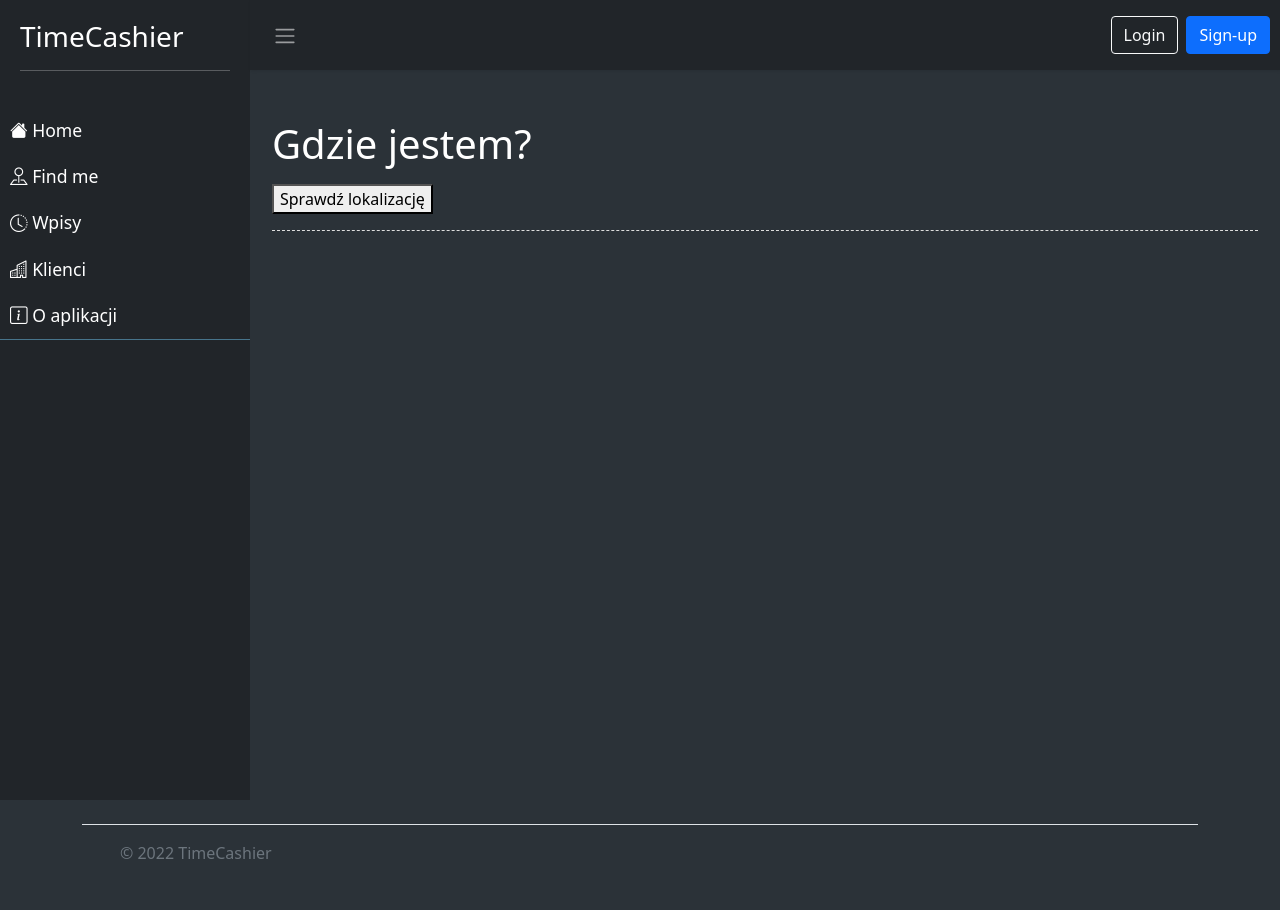
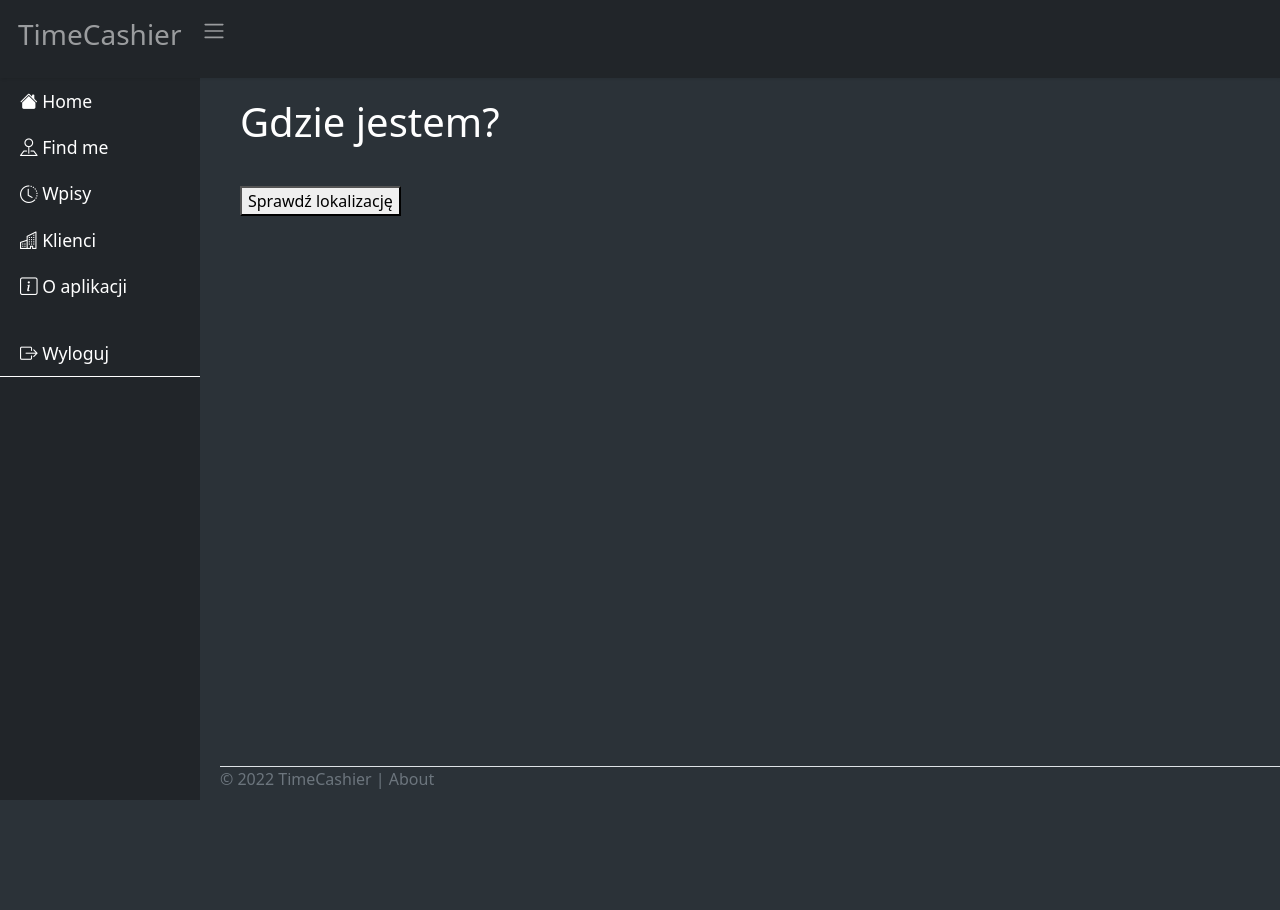
Before and after one commit to piotrfura/timecashier, a Django app: page /whereami/ in a window 1280 px wide. After the commit the page ends 800 px from the top, so only its background shows below. Run offline with Django 4.2, Linux system fonts and the light colour scheme; some libraries are stand-ins or nearby versions.

Commit message:
base grid layout, sidebar collapse js, whereami link to maps

```diff
--- a/timecashier/entries/static/entries/js/findme.js
+++ b/timecashier/entries/static/entries/js/findme.js
@@ -1,24 +1,23 @@
 const findMyLocation = () => {
     const status = document.querySelector('.status');
-    var mapslink = document.createElement('a');
-    mapslink.innerHTML = "Znajdź mnie w Google Maps";
+    var mapslink = document.querySelector('.mapslink');
+
 
     const success = (position) => {
         console.log(position)
         const latitude = position.coords.latitude;
         const longitude = position.coords.longitude;
 
-        console.log(latitude + ' ' + longitude)
-        const geoApiUrl = `https://api.bigdatacloud.net/data/reverse-geocode-client?latitude=${latitude}&longitude=${longitude}&localityLanguage=pl`
-        console.log(geoApiUrl)
+        console.log(latitude + ' ' + longitude);
+        const geoApiUrl = `https://api.bigdatacloud.net/data/reverse-geocode-client?latitude=${latitude}&longitude=${longitude}&localityLanguage=pl`;
+        console.log(geoApiUrl);
 
         fetch(geoApiUrl)
         .then(res => res.json())
         .then(data => {
             status.textContent = 'Znajdujesz się w ' + data.countryName + ', ' + data.city + ', ' + data.locality;
-            //mapslink.href = `http://maps.google.com/maps?q=${latitude},${longitude}`;
-            mapslink.setAttribute("href", `http://maps.google.com/maps?q=${latitude},${longitude}`);
-            document.body.appendChild(mapslink)
+            mapslink.textContent = 'Sprawdź na mapie'
+            mapslink.href = `http://maps.google.com/maps?q=${latitude},${longitude}`;
         })
 
     }
--- a/timecashier/entries/templates/entries/whereami.html
+++ b/timecashier/entries/templates/entries/whereami.html
@@ -3,13 +3,18 @@
 {% load static %}
 {% block style %}<link href="{% static 'entries/css/style.css' %}" rel="stylesheet">{% endblock %}
 
+
+
 {% block title %}Gdzie jestem{% endblock %}
 {% block content %}
 <h1>Gdzie jestem?</h1>
+
 <p class="status"></p>
+<a class="mapslink" target="_blank"></a><br>
 
 <button class="find-location">Sprawdź lokalizację</button>
 <script src="{% static 'entries/js/findme.js' %}"></script>
 
-<p></p>
+
+
 {% endblock %}
--- a/timecashier/main/static/main/css/style.css
+++ b/timecashier/main/static/main/css/style.css
@@ -6,6 +6,7 @@ body, html {
     color: white;
     height:  100%;
     width: 100%;
+    min-height: 100%;
 
 }
 
@@ -25,52 +26,32 @@ a:focus {
 }
 
 .navbar {
-    padding: 15px 10px;
+    grid-area: header;
+    padding: 10px 10px;
     background: #fff;
     border: none;
-    border-radius: 0;
-    margin-bottom: 40px;
+    border-radius: 0px;
+    margin-bottom: 0px;
     box-shadow: 1px 1px 3px rgba(0, 0, 0, 0.1);
-    min-width: 100%;
-}
 
-.navbar-btn {
-    box-shadow: none;
-    outline: none !important;
-    border: none
-}
 
-.line {
-    width: 100%;
-    height: 1px;
-    border-bottom: 1px dashed #ddd
-}
-
-.wrapper {
-    height: auto;
-    display: flex;
-    width: 1170px;
-    align-items: stretch;
-    min-height: 100%;
-    min-width: 100%;
-
-    width: 90%;
-    max-width: 1170px;
-    margin-left: auto;
-    margin-right: auto;
 }
 
 #sidebar {
-    min-width: 250px;
-    max-width: 250px;
+    grid-area: menu;
+    min-width: 0px;
+    max-width: 200px;
     background: rgb(33,37,41);
     color: #fff;
-    transition: all 0.3s
+    transition: all 0.2s;
+
+
 }
 
-#sidebar.active {
-    margin-left: -250px
+#sidebar .collapse {
+    display: none;
 }
+
 
 #sidebar .sidebar-header {
     padding: 20px;
@@ -79,94 +60,58 @@ a:focus {
 
 #sidebar ul.components {
     padding: 0px 0px;
-    border-bottom: 1px solid #47748b
-}
-
-#sidebar ul p {
-    padding: 10px;
-    font-size: 15px;
-    display: block;
-    color: #fff
+    border-bottom: 1px solid #fff
 }
 
 #sidebar ul li a {
     padding: 10px;
     font-size: 1.1em;
-    display: block
+    display: block;
+    margin-left: 10px;
+    margin-right: 10px;
+
 }
 
 #sidebar ul li a:hover {
     color: #fff;
-    background: #0b5ed7
+    background: #0b5ed7;
+    margin-right: 10px;
 }
 
-#sidebar ul li.active>a,
-a[aria-expanded="true"] {
-    color: #fff;
-    background: #318fb5
-}
 
-a[data-toggle="collapse"] {
-    position: relative
-}
-
-.dropdown-toggle::after {
+#main {
+    grid-area: main;
     display: block;
-    position: absolute;
-    top: 50%;
-    right: 20px;
-    transform: translateY(-50%)
-}
-
-ul ul a {
-    font-size: 0.9em !important;
-    padding-left: 30px !important;
-    background: #318fb5
-}
-
-ul.CTAs {
-    padding: 20px
-}
-
-ul.CTAs a {
-    text-align: center;
-    font-size: 0.9em !important;
-    display: block;
-    border-radius: 5px;
-    margin-bottom: 5px
-}
-
-a.download,
-a.download:hover {
-    background: #318fb5;
-    color: #fff
-}
-
-#content {
-    width: 1170px;
-    padding: 20px;
-    min-height: 100vh;
-    transition: all 0.3s;
-    min-width:  auto;
+    margin: 20px;
 
 }
 
-.content-wrapper {
-    padding: 10px;
-    height:  100%;
-    min-width: 100%;
+.right { grid-area: right;
+ overflow:auto}
+
+.footer { grid-area: footer;
 }
 
-@media(maz-width:768px) {
+.grid-container {
+  display: grid;
+  grid-template-areas:
+    'header header header'
+    'menu main right'
+    'menu footer footer';
+  grid-template-columns: 220px 1fr 20px;
+  grid-gap: 0px;
+  background-color: #2b3238;
+  padding: 0px;
+  position: fixed;
+  top: 0;
+  left: 0;
+  right: 0;
+  bottom: 0;
+  grid-template-rows: 2fr 20fr 1fr;
+      overflow:auto
+}
+
+@media(max-width:768px) {
     #sidebar {
-        margin-left: -250px
-    }
-
-    #sidebar.active {
-        margin-left: 0px
-    }
-
-    #sidebarCollapse span {
-        display: none
     }
 }
--- /dev/null
+++ b/timecashier/main/static/main/js/sidebar.js
@@ -0,0 +1,15 @@
+$(document).ready(function(){
+    $("#sidebarCollapse").on('click', function(){
+    if($("#sidebar").is(":visible")){
+        $("#sidebar").toggleClass('collapse');
+        $(".grid-container").css("grid-template-columns", "0px 1fr 100px");
+     }else{
+        $("#sidebar").toggleClass('collapse');
+        $(".grid-container").css("grid-template-columns", "220px 1fr 100px");
+     }
+      return false;
+
+
+//    $(".grid-container").toggleClass('red');
+    });
+});
--- a/timecashier/main/templates/main/about.html
+++ b/timecashier/main/templates/main/about.html
@@ -1,8 +1,12 @@
 {% extends "main/base.html" %}
+{% load static %}
 
 {% block title %}O aplikacji{% endblock %}
 {% block content %}
 <h1>O aplikacji</h1>
+
+<img src="{% static 'images/timecashier_logo.png' %}" alt="TimeCashier"  style="max-width: 15%; height: auto;">
+
 <p>Aplikacja służy do zliczania czasu pracy na podstawie lokalizacji użytkownika.</p>
 <ol><b>Lista funkcjonalności w trakcie przygotowania:</b>
     <li>Pobieranie lokalizacji z przegladarki z wykorzystaniem JS</li>
--- a/timecashier/main/templates/main/base.html
+++ b/timecashier/main/templates/main/base.html
@@ -3,118 +3,59 @@
 <html lang="en">
 <head>
     <meta charset="UTF-8">
+
+
     <link href="https://cdn.jsdelivr.net/npm/bootstrap@5.1.3/dist/css/bootstrap.min.css" rel="stylesheet" integrity="sha384-1BmE4kWBq78iYhFldvKuhfTAU6auU8tT94WrHftjDbrCEXSU1oBoqyl2QvZ6jIW3" crossorigin="anonymous">
     <script src="https://cdn.jsdelivr.net/npm/bootstrap@5.1.3/dist/js/bootstrap.bundle.min.js" integrity="sha384-ka7Sk0Gln4gmtz2MlQnikT1wXgYsOg+OMhuP+IlRH9sENBO0LRn5q+8nbTov4+1p" crossorigin="anonymous"></script>
+    <link href="https://cdn.jsdelivr.net/npm/bootstrap-icons@1.8.0/font/bootstrap-icons.css" rel="stylesheet">
+
     <script src="https://cdnjs.cloudflare.com/ajax/libs/jquery/3.2.1/jquery.min.js"></script>
-    <link href="{% static 'main/css/style.css' %}" rel="stylesheet">
-    <link href="https://cdn.jsdelivr.net/npm/bootstrap-icons@1.8.0/font/bootstrap-icons.css" rel="stylesheet">
     <link rel="stylesheet" type="text/css" href="https://cdn.datatables.net/v/bs5/dt-1.11.4/b-2.2.2/b-html5-2.2.2/date-1.1.2/sp-1.4.0/datatables.min.css"/>
     <script type="text/javascript" src="https://cdn.datatables.net/v/bs5/dt-1.11.4/b-2.2.2/b-html5-2.2.2/date-1.1.2/sp-1.4.0/datatables.min.js"></script>
 
+    <link href="{% static 'main/css/style.css' %}" rel="stylesheet">
+    <script src="{% static 'main/js/sidebar.js' %}"></script>
 
-    <script>$(document).ready(function(){
-$("#sidebarCollapse").on('click', function(){
-$("#sidebar").toggleClass('active');
-});
-});</script>
     {% block style %}{% endblock %}
+
     <title>{% block title %}{% endblock %} | TimeCashier</title>
 
 </head>
 
-<!--
-<header>
-    <a href="/"><img src="{% static 'images/timecashier_logo.png' %}" alt="TimeCashier"  style="max-width: 10%; height: auto;"></a>
-    TIMECASHIER APP
-    <br>
-    <nav>
-        <a href="/">Home</a> <a href="{% url 'entries:entries' %}">Wpisy</a> <a href="{% url 'entries:clients' %}">Klienci</a>
+<body>
+    <div class="grid-container">
+        <nav class="navbar navbar-fixed-top navbar-expand-lg navbar-dark bg-dark">
+            <ul class="navbar-nav ml-auto">
+<!--                <li class="nav-item active"><a href="/"><img src="{% static 'images/timecashier_logo.png' %}" alt="TimeCashier"  style="max-width: 50px; height: auto;"></a></li>-->
+                <li class="nav-item active"> <a class="nav-link" href="/"><h3>TimeCashier</h3></a></li>
+                <li class="nav-item active"><button id="sidebarCollapse" class="btn"><span class="navbar-toggler-icon"></span></button></li>
+            </ul>
+<!--            <div class="navbar-nav ms-auto">-->
+<!--                <button type="button" class="btn btn-outline-light me-2">Login</button>-->
+<!--                <button type="button" class="btn btn-primary">Sign-up</button>-->
+<!--            </div>-->
         </nav>
-    </header>
--->
-<!--<header class="p-3 bg-dark text-white fixed-top">-->
-<!--    <div class="container ">-->
-<!--      <div class="d-flex flex-wrap align-items-center justify-content-start justify-content-lg-start">-->
-<!--&lt;!&ndash;        <a href="/" class="d-flex align-items-center mb-3 mb-lg-0 text-white text-decoration-none">&ndash;&gt;-->
-<!--        <a href="/" class="d-flex align-items-center mb-3 mb-md-0 me-md-auto text-white text-decoration-none">-->
-<!--            <img src="{% static 'images/timecashier_logo.png' %}" alt="TimeCashier"  style="max-width: 15%; height: auto;">-->
-<!--        </a>-->
-<!--&lt;!&ndash;          <div class="text-start">&ndash;&gt;-->
-<!--&lt;!&ndash;          <ul class="nav col-12 col-lg-auto me-lg-auto mb-2 justify-content-center mb-md-0">&ndash;&gt;-->
-<!--&lt;!&ndash;          <li><a href="/" class="nav-link px-2 text-secondary">Home</a></li>&ndash;&gt;-->
-<!--&lt;!&ndash;          <li><a href="{% url 'entries:entries' %}" class="nav-link px-2 text-white">Wpisy</a></li>&ndash;&gt;-->
-<!--&lt;!&ndash;          <li><a href="{% url 'entries:clients' %}" class="nav-link px-2 text-white">Klienci</a></li>&ndash;&gt;-->
-<!--&lt;!&ndash;        </ul>&ndash;&gt;-->
-<!--&lt;!&ndash;        </div>&ndash;&gt;-->
-<!--        <div class="text-end">-->
-<!--          <button type="button" class="btn btn-outline-light me-2">Login</button>-->
-<!--          <button type="button" class="btn btn-primary">Sign-up</button>-->
-<!--        </div>-->
-<!--      </div>-->
-<!--    </div>-->
-
-<!--  </header>-->
-
-<body>
-<div class="wrapper">
-
-    <nav id="sidebar" >
-        <div class="sidebar-header">
-            <h3>TimeCashier</h3>
-            <hr>
-        </div>
+        <nav id="sidebar">
             <ul class="list-unstyled components ">
                 <li> <a href="{% url 'main:index' %}"><i class="bi-house-fill"></i> Home</a> </li>
                 <li> <a href="{% url 'entries:whereami' %}"><i class="bi-pin-map"></i> Find me</a> </li>
                 <li> <a href="{% url 'entries:entries' %}"><i class="bi-clock-history"></i> Wpisy</a> </li>
                 <li> <a href="{% url 'entries:clients' %}"><i class="bi-building"></i> Klienci</a> </li>
                 <li> <a href="{% url 'main:about' %}"><i class="bi-info-square"></i> O aplikacji</a> </li>
+                <li> <a href="{% url 'main:about' %}"> </a> </li>
+                <li class="hover"> <a href="{% url 'main:about' %}"><i class="bi-box-arrow-right"></i> Wyloguj</a> </li>
+<!--                <li><button type="button" class="btn btn-primary center">Wyloguj</button></li>-->
             </ul>
         </nav>
-    <div class="container-fluid">
-        <div class="row">
-<!--    <div class="content">-->
-        <nav class="navbar navbar-fixed-top navbar-expand-lg navbar-dark bg-dark">
-            <button type="button" id="sidebarCollapse" class="btn"><span class="navbar-toggler-icon"></span></button>
-<!--            <button class="navbar-toggler" type="button" data-toggle="collapse" data-target="#navbarNav" aria-controls="navbarNav" aria-expanded="false" aria-label="Toggle navigation"> <span class="navbar-toggler-icon"></span> </button>-->
-<!--            <div class="collapse navbar-collapse" id="navbarNav">-->
-<!--                <ul class="navbar-nav ml-auto">-->
-<!--                    <li class="nav-item active"> <a class="nav-link" href="#">Home <span class="sr-only">(current)</span></a> </li>-->
-<!--                    <li class="nav-item"> <a class="nav-link" href="#">Features</a> </li>-->
-<!--                    <li class="nav-item"> <a class="nav-link" href="#">Pricing</a> </li>-->
-<!--                    <li class="nav-item"> <a class="nav-link" href="#">Contact</a> </li>-->
-<!--                </ul>-->
-<!--            </div>-->
-    <div class="navbar-nav ms-auto">
-          <button type="button" class="btn btn-outline-light me-2">Login</button>
-          <button type="button" class="btn btn-primary">Sign-up</button>
-    </div>
-</div>
-    </nav>
-        <div class="content-wrapper">
+        <div id="main">
             {% block content %}
             {% endblock %}
             <div class="line"></div>
         </div>
+        <div class="footer center">
+            <div class="border-top text-muted">© 2022 TimeCashier<a href="{% url 'main:about' %}"> | About</a></div>
+        </div>
     </div>
 
-</div>
-<div class="container">
-  <footer class="d-flex flex-wrap justify-content-between align-items-center py-3 my-4 border-top">
-    <div class="col-md-4 d-flex align-items-center">
-      <a href="/" class="mb-3 me-2 mb-md-0 text-muted text-decoration-none lh-1">
-        <svg class="bi" width="30" height="24"><use xlink:href="#bootstrap"></use></svg>
-      </a>
-      <span class="text-muted">© 2022 TimeCashier</span>
-    </div>
-
-  </footer>
-</div>
-
-
 </body>
-
-
-<!--<footer style="fixed-bottom">TimeCashier 2022 <a href="{% url 'main:about' %}">About</a></footer>-->
-
 </html>
--- a/timecashier/timecashier/settings.py
+++ b/timecashier/timecashier/settings.py
@@ -133,3 +133,5 @@ STATICFILES_DIR = [
 DEFAULT_AUTO_FIELD = 'django.db.models.BigAutoField'
 
 SHELL_PLUS_PRINT_SQL = True
+
+SECURE_SSL_REDIRECT = False
```
Lines whose indentation alone changed are shown as unchanged.
